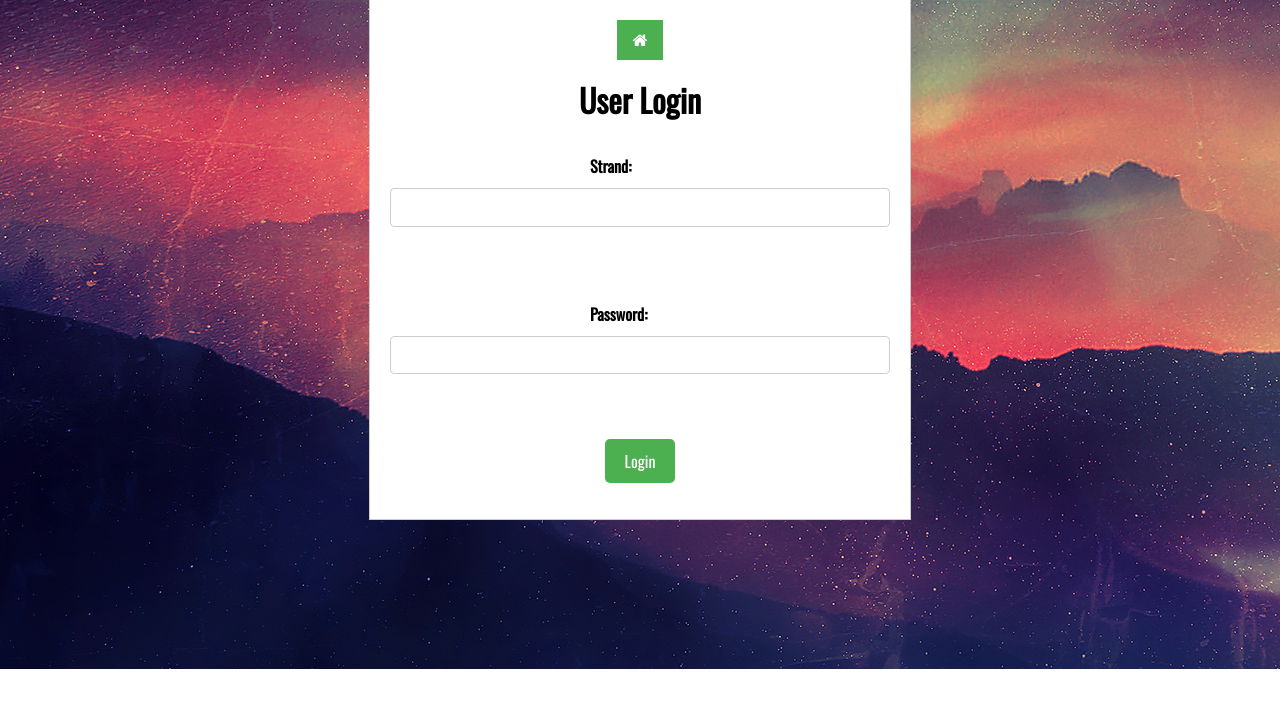
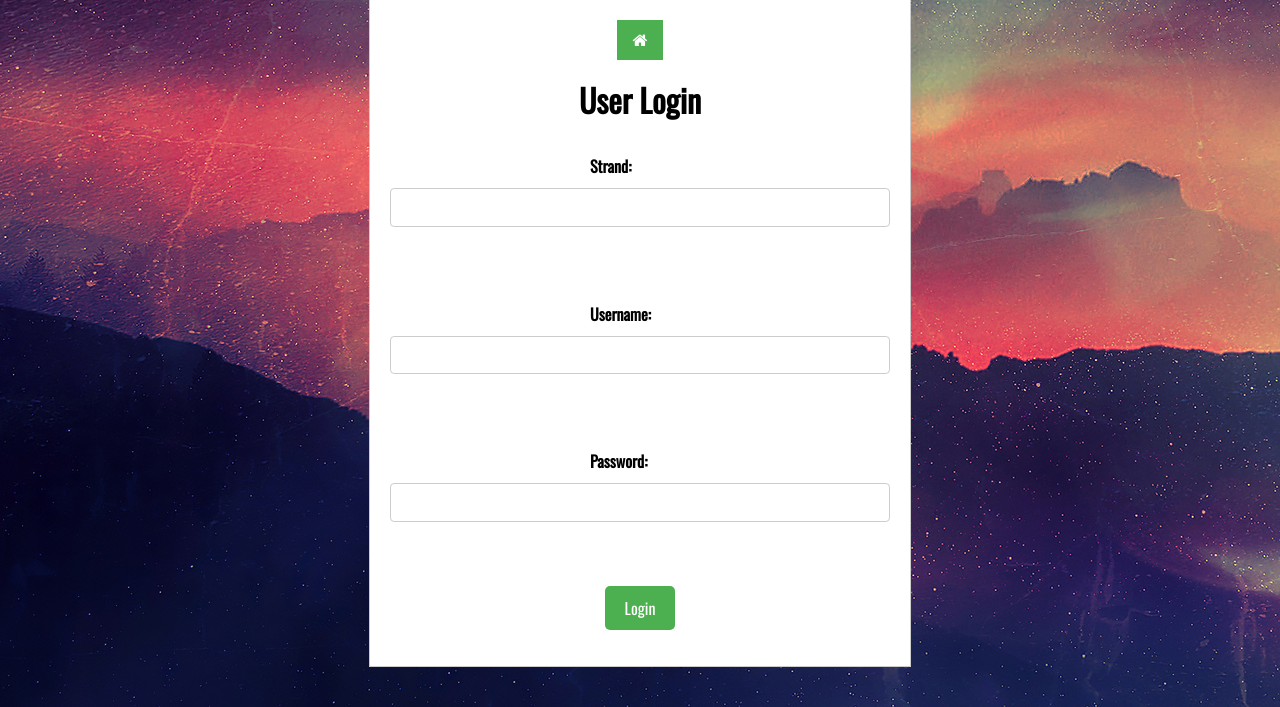
Before and after one commit to RES37/Mental-Hospital, a PHP site: page / in a window 1280 px wide. Shown: the part 131-838 px from the top of the page. Before the commit the page ends 800 px from the top, so only its background shows below. Run offline with PHP 8.4, Linux system fonts and the light colour scheme; the visitor is signed in with stand-in values (Sample User, id 1).

Commit message:
Update client_login_form.php

```diff
--- a/_v7/main_page/client_side/client_login/client_login_form.php
+++ b/_v7/main_page/client_side/client_login/client_login_form.php
@@ -6,6 +6,9 @@
                 <label for="client_login_STRAND">Strand:</label>
                 <input type="text" name="client_login_STRAND" id="client_login_STRAND" required><br><br>
 
+                <label for="client_login_USERNAME">Username:</label>
+                <input type="text" name="client_login_USERNAME" id="client_login_USERNAME" required><br><br>
+
                 <label for="client_login_PASSWORD">Password:</label>
                 <input type="password" name="client_login_PASSWORD" id="client_login_PASSWORD" required><br><br>
 
```
